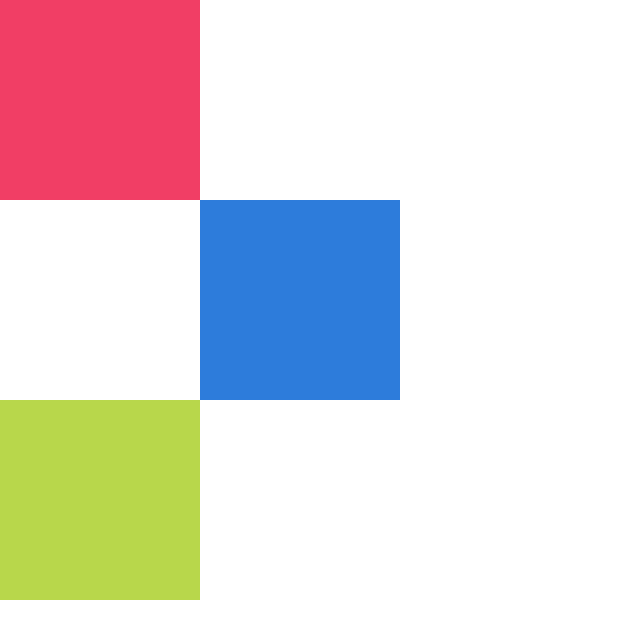
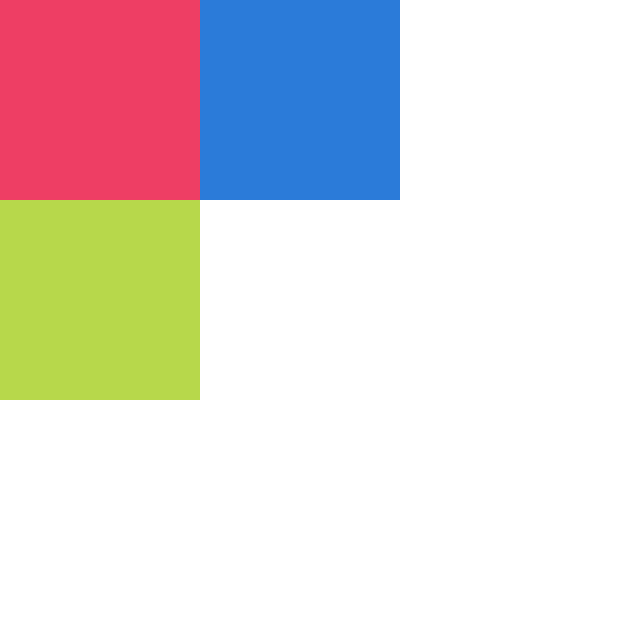
Before and after one commit to AmaliaRiveraC/positioning, a plain HTML site: page index.html in a window 1280 px wide. Shown: the whole page, without its empty margins (0-640 px from the left). Drawn offline with Linux system fonts and the light colour scheme.

Commit message:
Desafío II

```diff
--- a/index.html
+++ b/index.html
@@ -7,8 +7,7 @@
     </head>
     <body>
         <div class="contenedor">
-            <div class="caja" id="rosa"></div>
-            <div class="caja" id="azul"></div>
+            <div class="caja" id="rosa"><div class="caja" id="azul"></div></div>
             <div class="caja" id="verde"></div>
         </div>
         <script src="js/app.js"></script>
```
